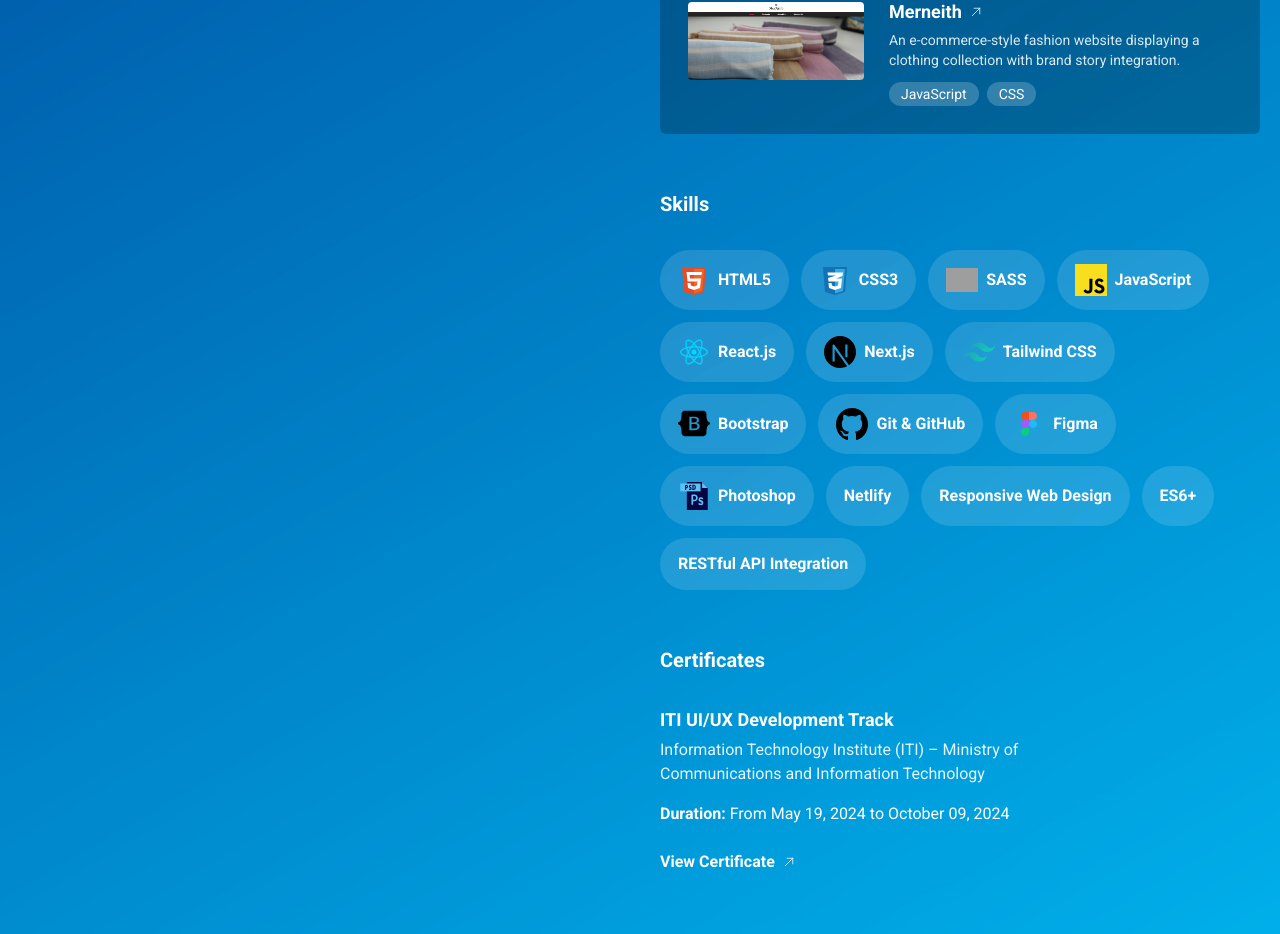
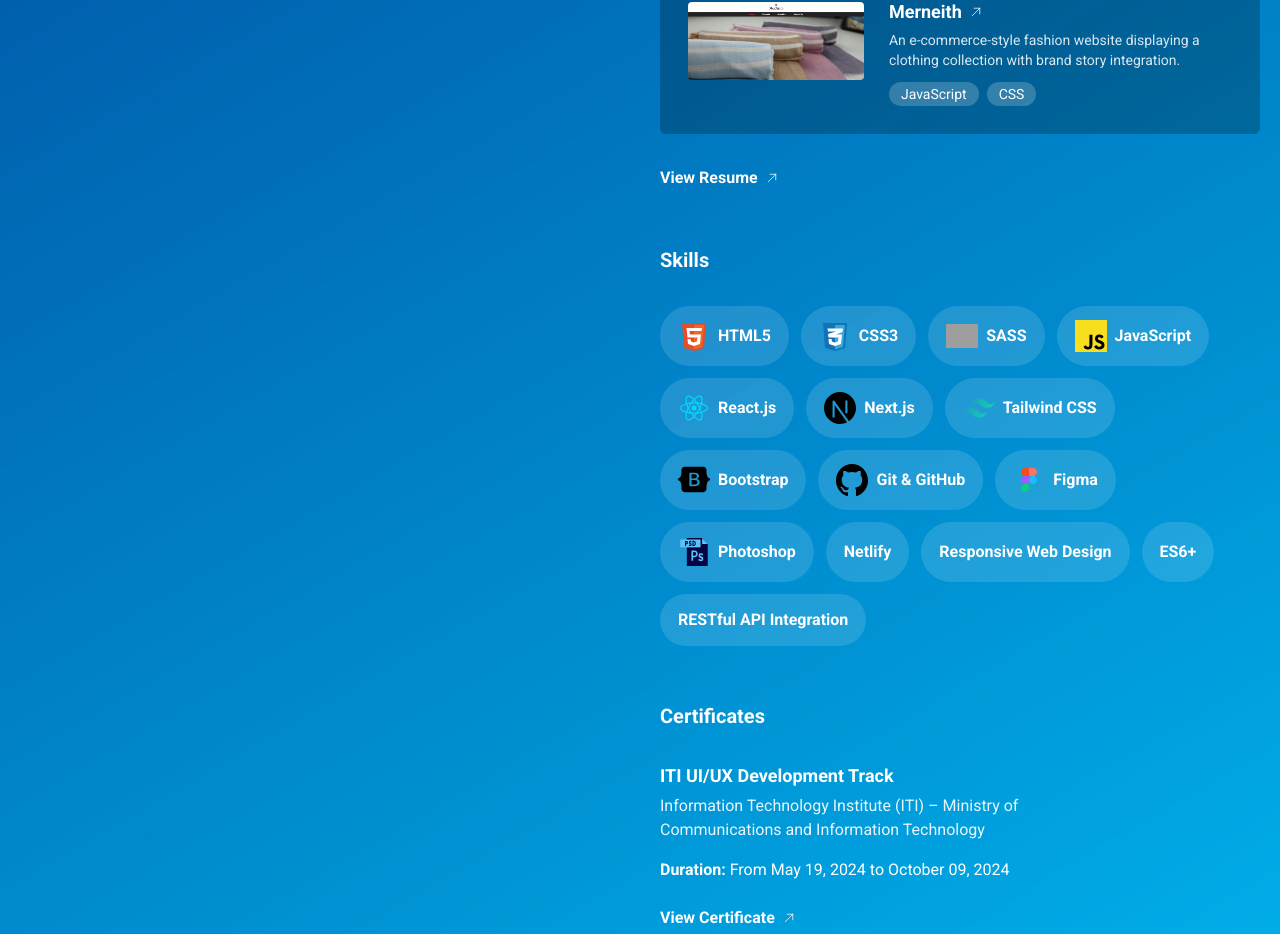
Before and after one commit to mennatallahmahmoud/My-Portfolio, a Next.js app: page / in a window 1280 px wide. Shown: the part 1808-2742 px from the top of the page. Built offline with nearby package versions, Linux system fonts and the light colour scheme; grey boxes are pictures that could not be loaded.

Commit message:
Main Files

```diff
--- a/app/components/Certificates.jsx
+++ b/app/components/Certificates.jsx
@@ -1,6 +1,12 @@
+"use client";
+
 import Link from "next/link";
+import { useRef } from "react";
 
 export default function Certificates() {
+
+  const certificateRef = useRef(null)
+
   return (
     <main className="mb-14">
         <h2 className="text-white text-xl font-bold mb-2">Certificates</h2>
@@ -8,12 +14,31 @@ export default function Certificates() {
             <h3 className="text-lg font-bold mb-1">ITI UI/UX Development Track</h3>
             <span className="block w-[80%] mb-4 opacity-90">Information Technology Institute (ITI) – Ministry of Communications and Information Technology</span>
             <span className="block mb-6"><span className="font-bold">Duration: </span>From May 19, 2024 to October 09, 2024</span>
-            <Link href="https://drive.google.com/file/d/1HfyyzfJOHuCsNoMG3i1V_Msg2RZbfNye/view?usp=sharing" target="_blank" className="certificate-btn font-bold flex items-center transition-all duration-500 hover:opacity-100">
+            <button className="certificate-btn font-bold flex items-center transition-all duration-500 hover:opacity-100 cursor-pointer"
+              onClick={() => {
+                certificateRef.current.classList.remove("hidden")
+              }}>
                 <span>View Certificate</span>
                 <svg xmlns="http://www.w3.org/2000/svg" fill="none" viewBox="0 0 24 24" strokeWidth="1.5" stroke="currentColor" className="size-3 ms-2">
                     <path strokeLinecap="round" strokeLinejoin="round" d="m4.5 19.5 15-15m0 0H8.25m11.25 0v11.25" />
                 </svg>
-            </Link>
+            </button>
+            <div ref={certificateRef} className="relative hidden">
+              <iframe src="/assests/iti-certificate.pdf" className="w-full h-[400px] lg:h-[600px] ">ITI Certificates</iframe>
+              <Link href="/assests/iti-certificate.pdf" download className="absolute flex items-center font-bold bottom-2.5 left-1/2 -translate-x-1/2 transition-all duration-500 bg-[#0055a6] hover:bg-[#002d81] mb-3 px-10 py-2 rounded-md cursor-pointer">Download
+                  <svg xmlns="http://www.w3.org/2000/svg" fill="none" viewBox="0 0 24 24" strokeWidth="1.5" stroke="currentColor" className="size-3 ms-2">
+                    <path strokeLinecap="round" strokeLinejoin="round" d="m4.5 19.5 15-15m0 0H8.25m11.25 0v11.25" />
+                </svg>
+              </Link>
+              <button className="absolute top-20 right-15 cursor-pointer transition-all duration-500 bg-[#0000006b] hover:bg-red-600 rounded-md "
+                onClick={() => {
+                  certificateRef.current.classList.add("hidden")
+                }}>
+                <svg xmlns="http://www.w3.org/2000/svg" fill="none" viewBox="0 0 24 24" strokeWidth="2.5" stroke="currentColor" className="size-8 p-0.5">
+                  <path strokeLinecap="round" strokeLinejoin="round" d="M6 18 18 6M6 6l12 12" />
+                </svg>
+              </button>
+            </div>
         </div>
     </main>
   )
--- a/app/components/Projects.jsx
+++ b/app/components/Projects.jsx
@@ -1,8 +1,13 @@
+"use client";
+
 import MyProjects from "../../data/data.json";
 import Link from "next/link";
 import { motion } from "framer-motion";
+import { useRef } from "react";
 
 export default function Projects() {
+
+    const resumeRef = useRef(null);
 
     const projects = MyProjects.projects.map((project) => (
         <motion.div key={project.id}
@@ -38,10 +43,37 @@ export default function Projects() {
 
   return (
     <main className="mb-14">
-      <h2 className="text-white text-xl font-bold mb-2">Projects</h2>
-      <div className="mt-8 ">
-        {projects}
-      </div>
+        <h2 className="text-white text-xl font-bold mb-2">Projects</h2>
+        <div className="mt-8 ">
+            {projects}
+        </div>
+        <div className="mt-8 text-white">
+            <button className="resume-btn font-bold flex items-center transition-all duration-500 hover:opacity-100 cursor-pointer"
+                onClick={() => {
+                resumeRef.current.classList.remove("hidden")
+                }}>
+                <span>View Resume</span>
+                <svg xmlns="http://www.w3.org/2000/svg" fill="none" viewBox="0 0 24 24" strokeWidth="1.5" stroke="currentColor" className="size-3 ms-2">
+                    <path strokeLinecap="round" strokeLinejoin="round" d="m4.5 19.5 15-15m0 0H8.25m11.25 0v11.25" />
+                </svg>
+            </button>
+            <div ref={resumeRef} className="relative hidden">
+                <iframe src="/assests/Mennat-Allah Mahmoud-Resume.pdf" className="w-full h-[500px] lg:h-[800px] ">ITI Certificates</iframe>
+                <Link href="/assests/Mennat-Allah Mahmoud-Resume.pdf" download className="absolute flex items-center font-bold bottom-2.5 left-1/2 -translate-x-1/2 transition-all duration-500 bg-[#0055a6] hover:bg-[#002d81] mb-3 px-10 py-2 rounded-md cursor-pointer">Download
+                    <svg xmlns="http://www.w3.org/2000/svg" fill="none" viewBox="0 0 24 24" strokeWidth="1.5" stroke="currentColor" className="size-3 ms-2">
+                    <path strokeLinecap="round" strokeLinejoin="round" d="m4.5 19.5 15-15m0 0H8.25m11.25 0v11.25" />
+                </svg>
+                </Link>
+                <button className="absolute top-20 right-15 cursor-pointer transition-all duration-500 bg-[#0000006b] hover:bg-red-600 rounded-md "
+                onClick={() => {
+                    resumeRef.current.classList.add("hidden")
+                }}>
+                <svg xmlns="http://www.w3.org/2000/svg" fill="none" viewBox="0 0 24 24" strokeWidth="2.5" stroke="currentColor" className="size-8 p-0.5">
+                    <path strokeLinecap="round" strokeLinejoin="round" d="M6 18 18 6M6 6l12 12" />
+                </svg>
+                </button>
+            </div>
+        </div>
     </main>
   )
 }
--- a/app/globals.css
+++ b/app/globals.css
@@ -48,7 +48,8 @@ body {
   animation: moving 1s infinite linear alternate;
 }
 
-.certificate-btn {
+.certificate-btn,
+.resume-btn {
   animation: opacity 1s infinite ease-in-out;
 }
 .certificate-btn:hover {
```
Also changed, not shown: 1 other file (tests, documents, lock files or other folders).
